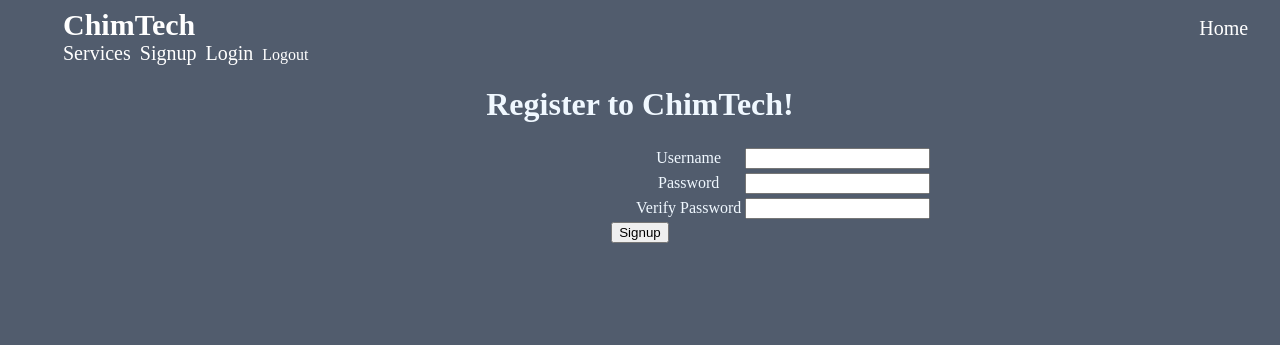
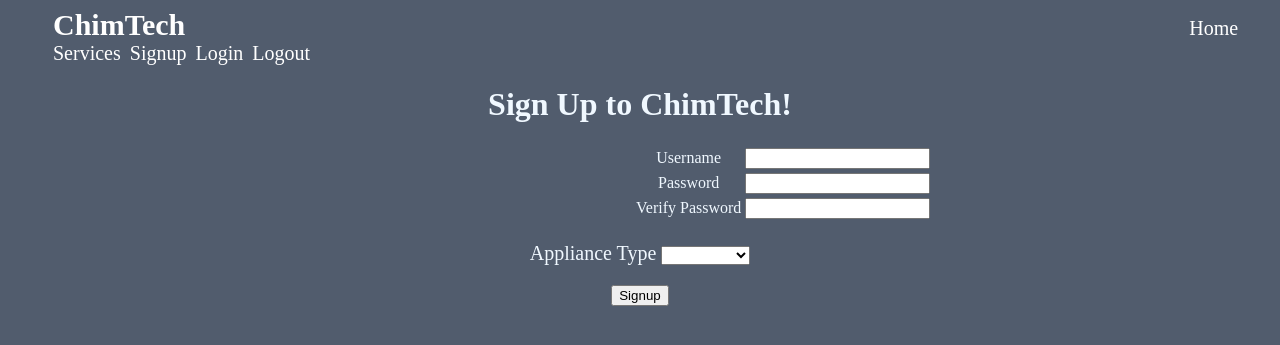
Before and after one commit to alexbrenneman/chimtech, a Flask app: page /signup in a window 1280 px wide. Shown: the top 345 px of the page. Run offline with Flask 2, Linux system fonts and the light colour scheme.

Commit message:
added dropdown to signup.html and welcome.html. need to connect dropdown from signup to db

```diff
--- a/main.py
+++ b/main.py
@@ -21,7 +21,7 @@ class User(db.Model):
     id = db.Column(db.Integer, primary_key=True)
     username = db.Column(db.String(120), unique=True)
     password = db.Column(db.String(120))
-
+    appliance = db.Column(db.String(150))
 
 
 @app.route('/signup', methods=['POST', 'GET'])
@@ -29,6 +29,7 @@ def signup():
     valid_username  = ''
     valid_password = ''
     username = ''
+    appliance = ''
 
 
     if request.method == 'POST':
@@ -46,8 +47,10 @@ def signup():
             if len(password) < 4 or password != verify:
                 valid_password = "Not a valid password"
 
-            if valid_username=="" and valid_password=="":
-                new_user = User(username = username, password = password)
+
+
+            if valid_username=="" and valid_password=="" and appliance=="":
+                new_user = User(username = username, password = password, appliance = appliance)
                 db.session.add(new_user)
                 db.session.commit()
                 session['username'] = username
@@ -56,7 +59,7 @@ def signup():
         else:
             valid_username = 'Duplicate user'
 
-    return render_template('signup.html', valid_username=valid_username, username=username , valid_password=valid_password)
+    return render_template('signup.html', valid_username=valid_username, username=username , valid_password=valid_password , appliance=appliance)
 
 
 @app.route('/welcome', methods=['POST', 'GET'])
@@ -73,14 +76,15 @@ def login():
         username = request.form['username']
         password = request.form['password']
         user = User.query.filter_by(username=username).first()
+
         if user.username == username and user.password == password:
             session['username'] = username
             return redirect('/welcome')
 
-            if not user:
-                valid_username = "Not a valid username"
-            if user and not user.password == password:
-                valid_password = "Not a valid password"
+        if not user.user == username:
+            valid_username = "Not a valid username"
+        if not user.password == password:
+            valid_password = "Not a valid password"
 
     return render_template('login.html', valid_username=valid_username, username=username , valid_password=valid_password)
 
--- a/static/css/main.css
+++ b/static/css/main.css
@@ -1,5 +1,5 @@
 .topnav{
-    padding-left: 55px;
+    padding-left: 45px;
 }
 #logo{
     margin-right: 1000px;
@@ -37,6 +37,11 @@ a:link, a:visited {
 }
 
 #login-link{
+    font-size: 20px;
+    padding-right: 5px;
+}
+
+#logout-link{
     font-size: 20px;
     padding-right: 5px;
 }
@@ -195,3 +200,9 @@ body{
   text-align: center;
   color: aliceblue;
 }
+
+#appliance-form{
+  text-align: left;
+  margin-left: 30px;
+  color: aliceblue;
+}
--- a/templates/login.html
+++ b/templates/login.html
@@ -15,6 +15,4 @@
 
             <input type="submit" value="Submit">
 </body>
-
-
 {% endblock %}
--- a/templates/signup.html
+++ b/templates/signup.html
@@ -1,7 +1,7 @@
 {% extends "base.html" %}
 
 {% block content %}
-<h1 id="signup-h1">Register to ChimTech!</h1>
+<h1 id="signup-h1">Sign Up to ChimTech!</h1>
 <form  method="post" id="signup-form">
     <table id="signup-table">
         <tr>
@@ -23,6 +23,17 @@
             </td>
         </tr>
     </table>
+    <form id="appliance-form" >
+        <p>
+           <label>Appliance Type</label>
+           <select id = "appliance">
+             <option value = "1"> </option>
+             <option value = "2" name="1woodstove">Woodstove</option>
+             <option value = "3" name="2fireplace">Fireplace</option>
+             <option value = "4" name="3gasstove">Gas Stove</option>
+             <option value = "5" name="4gaslogs">Gas Logs</option>
+           </select>
+        </p>
     <input class="button" type="submit" value="Signup">
 </form>
 {% endblock %}
```
Also changed, not shown: templates/welcome.html (+15 -0 lines).
